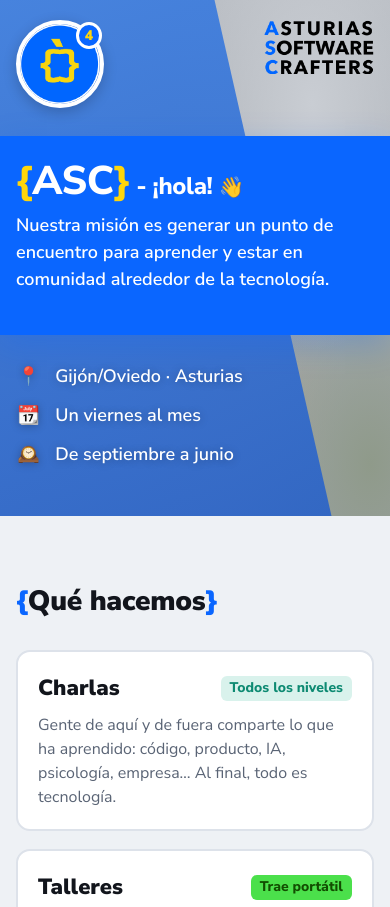
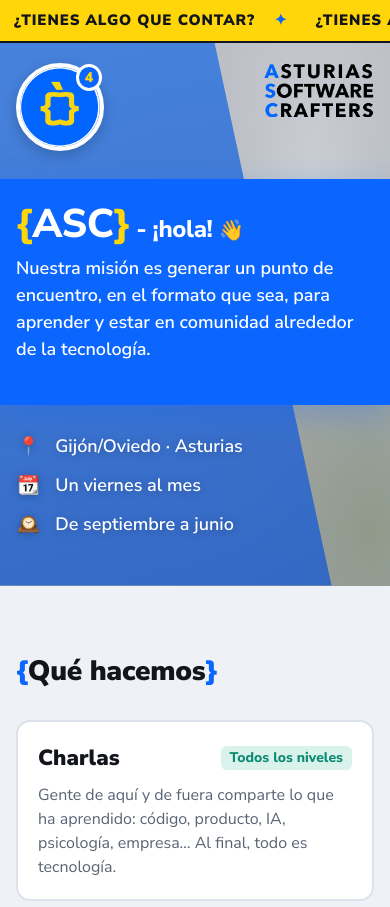
Before and after one commit to asturiaswcraft/asturiaswcraft.github.io, a plain HTML site: page index.html in a window 390 px wide. Shown: the top 907 px of the page. Drawn offline with Linux system fonts and the light colour scheme.

Commit message:
Tarjetas fijas en 2x2, banner móvil y nuevo subtítulo
- Qué hacemos: rejilla 2x2 en escritorio, título y etiqueta en la misma línea.
- Banner móvil "¿Tienes algo que contar?" que se oculta a los 10 segundos.
- Subtítulo: "en el formato que sea".

```diff
--- a/index.html
+++ b/index.html
@@ -17,6 +17,28 @@
 </head>
 <body>
 
+  <!-- Banner móvil: ¿Tienes algo que contar? -->
+  <a class="ticker" href="https://go.asturiascrafters.com/c4t" target="_blank" rel="noopener" aria-label="¿Tienes algo que contar? Call for things abierto">
+    <span class="ticker__track" aria-hidden="true">
+      <span class="ticker__item">¿Tienes algo que contar? <span aria-hidden="true">✦</span></span>
+      <span class="ticker__item">¿Tienes algo que contar? <span aria-hidden="true">✦</span></span>
+      <span class="ticker__item">¿Tienes algo que contar? <span aria-hidden="true">✦</span></span>
+      <span class="ticker__item">¿Tienes algo que contar? <span aria-hidden="true">✦</span></span>
+      <span class="ticker__item">¿Tienes algo que contar? <span aria-hidden="true">✦</span></span>
+      <span class="ticker__item">¿Tienes algo que contar? <span aria-hidden="true">✦</span></span>
+      <span class="ticker__item">¿Tienes algo que contar? <span aria-hidden="true">✦</span></span>
+      <span class="ticker__item">¿Tienes algo que contar? <span aria-hidden="true">✦</span></span>
+      <span class="ticker__item">¿Tienes algo que contar? <span aria-hidden="true">✦</span></span>
+      <span class="ticker__item">¿Tienes algo que contar? <span aria-hidden="true">✦</span></span>
+      <span class="ticker__item">¿Tienes algo que contar? <span aria-hidden="true">✦</span></span>
+      <span class="ticker__item">¿Tienes algo que contar? <span aria-hidden="true">✦</span></span>
+      <span class="ticker__item">¿Tienes algo que contar? <span aria-hidden="true">✦</span></span>
+      <span class="ticker__item">¿Tienes algo que contar? <span aria-hidden="true">✦</span></span>
+      <span class="ticker__item">¿Tienes algo que contar? <span aria-hidden="true">✦</span></span>
+      <span class="ticker__item">¿Tienes algo que contar? <span aria-hidden="true">✦</span></span>
+    </span>
+  </a>
+
   <!-- HERO: imita la composición de los carteles -->
   <header class="hero">
     <div class="hero__diagonal" aria-hidden="true"></div>
@@ -32,7 +54,7 @@
     <div class="band">
       <div class="band__inner">
         <h1 class="band__title"><span class="band__brace">{</span>ASC<span class="band__brace">}</span><span class="band__greeting"><span class="band__dash"> - </span>¡hola! <button class="wave" type="button" aria-label="Saludar">👋</button></span></h1>
-        <p class="band__subtitle">Nuestra misión es generar un punto de encuentro para aprender y estar en comunidad alrededor de la tecnología.</p>
+        <p class="band__subtitle">Nuestra misión es generar un punto de encuentro, en el formato que sea, para aprender y estar en comunidad alrededor de la tecnología.</p>
       </div>
     </div>
 
@@ -187,6 +209,14 @@
       wave.addEventListener('click', doWave);
       wave.addEventListener('animationend', () => wave.classList.remove('is-waving'));
       if (!matchMedia('(prefers-reduced-motion: reduce)').matches) setTimeout(doWave, 600);
+
+      // Banner móvil: se oculta a los 10 segundos
+      const ticker = document.querySelector('.ticker');
+      setTimeout(() => {
+        ticker.classList.add('is-hidden');
+        ticker.setAttribute('aria-hidden', 'true');
+        ticker.tabIndex = -1;
+      }, 10000);
     </script>
   </footer>
 
--- a/styles.css
+++ b/styles.css
@@ -34,6 +34,49 @@ body {
 }
 img { max-width: 100%; display: block; }
 a { color: inherit; }
+
+/* ───────── BANNER MÓVIL ───────── */
+.ticker { display: none; }
+@media (max-width: 640px) {
+  .ticker {
+    display: block;
+    overflow: hidden;
+    background: var(--yellow);
+    color: var(--ink);
+    text-decoration: none;
+    font-weight: 900;
+    font-size: 15px;
+    text-transform: uppercase;
+    letter-spacing: .06em;
+    padding: 9px 0;
+    border-bottom: 2px solid var(--ink);
+    max-height: 60px;
+    transition: max-height .5s ease, padding .5s ease, opacity .4s ease, border-width .5s ease;
+  }
+  /* Se recoge a los 10 segundos (ver script al final) */
+  .ticker.is-hidden {
+    max-height: 0;
+    padding: 0;
+    opacity: 0;
+    border-bottom-width: 0;
+    pointer-events: none;
+  }
+  .ticker__track {
+    display: flex;
+    width: max-content;
+    animation: ticker 40s linear infinite;
+  }
+  .ticker__item { padding: 0 14px; white-space: nowrap; }
+  .ticker__item span { color: var(--blue); margin-left: 14px; }
+  .ticker:focus-visible { outline: 3px solid var(--blue); outline-offset: -3px; }
+}
+@keyframes ticker {
+  from { transform: translateX(0); }
+  to { transform: translateX(-50%); }
+}
+@media (prefers-reduced-motion: reduce) {
+  .ticker__track { animation: none; }
+}
 
 /* ───────── HERO ───────── */
 .hero {
@@ -237,12 +280,12 @@ a { color: inherit; }
   color: #fff;
 }
 .section__inner { max-width: var(--wrap); margin: 0 auto; }
+/* Siempre 2x2 en escritorio: título y etiqueta caben en la misma línea */
 .pillars {
   display: grid;
-  grid-template-columns: repeat(4, 1fr);
+  grid-template-columns: repeat(2, 1fr);
   gap: 18px;
 }
-@media (max-width: 960px) { .pillars { grid-template-columns: repeat(2, 1fr); } }
 @media (max-width: 520px) { .pillars { grid-template-columns: 1fr; } }
 .pillar {
   background: var(--card);
@@ -253,19 +296,18 @@ a { color: inherit; }
 }
 .pillar:hover {
   border-color: var(--yellow);
-  transform: translateY(-2px);
   box-shadow: 0 8px 24px rgba(255, 214, 10, .25);
 }
 .pillar__head {
   display: flex;
-  flex-wrap: wrap;
   align-items: center;
   justify-content: space-between;
   gap: 8px 12px;
+  flex-wrap: nowrap;
   margin-bottom: 8px;
 }
 .pillar h3 { margin: 0; font-size: 22px; font-weight: 900; }
-.pillar .tag { font-size: 14px; }
+.pillar .tag { font-size: 14px; white-space: nowrap; }
 .pillar p { margin: 0; color: var(--muted); }
 
 /* Enlaces sobre la banda azul */
```
